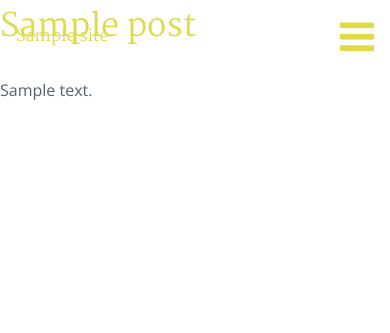
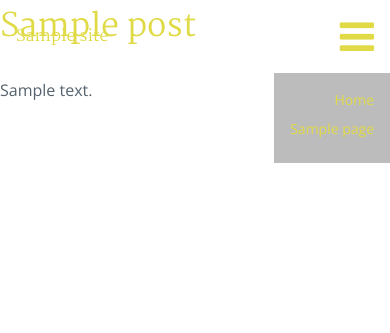
Before and after one commit to jonathanfunk/married-by-kayla, a WordPress theme: template themes/marriedbykayla/page.php in a window 390 px wide. Shown: the top 333 px of the page. Run offline with PHP 8.4 and a stand-in for WordPress, Linux system fonts and the light colour scheme; the site name, menu and one post (Sample post) are stand-ins, and other content is empty.

Commit message:
mobile nav menu styled

```diff
--- a/themes/marriedbykayla/sass/_navigation.scss
+++ b/themes/marriedbykayla/sass/_navigation.scss
@@ -35,6 +35,7 @@ a {
 		align-items: center;
 		justify-content: space-between;
 		padding: 1rem;
+		position: relative;
 	}
 	h1 {
 		font-size: 1rem;
@@ -49,11 +50,15 @@ a {
 
 .main-navigation {
 	ul {
-		display: none;
+		display: block;
+		position: absolute;
+		top: 100%;
+		right: 0;
 		list-style: none;
 		margin: 0;
 		padding-left: 0;
-
+		background-color: $color_black-overlay;
+		padding: 1rem;
 		ul {
 			box-shadow: 0 3px 3px rgba(0, 0, 0, 0.2);
 			float: left;
@@ -93,7 +98,10 @@ a {
 		}
 	}
 	li {
-		float: left;
+		font-size: 14px;
+		margin-bottom: .5rem;
+		display: block;
+		text-align: right;
 		position: relative;
 
 		&:hover > a,
@@ -103,6 +111,7 @@ a {
 	a {
 		display: block;
 		text-decoration: none;
+		color: $color_yellow;
 	}
 
 	.current_page_item > a,
--- a/themes/marriedbykayla/sass/_variables.scss
+++ b/themes/marriedbykayla/sass/_variables.scss
@@ -13,6 +13,7 @@ $color_dark-green: #5FAEA1;
 $color_green: #6CC8B9;
 $color_light-green: #7AE0D0;
 $color_ligher-green: #95F8E8;
+$color_black-overlay: rgba(10,10,10,0.27);
 
 $color__background-screen: #f1f1f1;
 $color__text-screen: #21759b;
--- a/themes/marriedbykayla/style.css
+++ b/themes/marriedbykayla/style.css
@@ -412,7 +412,8 @@ a {
         align-items: center;
     -ms-flex-pack: justify;
         justify-content: space-between;
-    padding: 1rem; }
+    padding: 1rem;
+    position: relative; }
   .site-header h1 {
     font-size: 1rem;
     margin: 0; }
@@ -421,10 +422,15 @@ a {
 
 /* Menus */
 .main-navigation ul {
-  display: none;
+  display: block;
+  position: absolute;
+  top: 100%;
+  right: 0;
   list-style: none;
   margin: 0;
-  padding-left: 0; }
+  padding-left: 0;
+  background-color: rgba(10, 10, 10, 0.27);
+  padding: 1rem; }
   .main-navigation ul ul {
     box-shadow: 0 3px 3px rgba(0, 0, 0, 0.2);
     float: left;
@@ -445,12 +451,16 @@ a {
     left: auto; }
 
 .main-navigation li {
-  float: left;
+  font-size: 14px;
+  margin-bottom: .5rem;
+  display: block;
+  text-align: right;
   position: relative; }
 
 .main-navigation a {
   display: block;
-  text-decoration: none; }
+  text-decoration: none;
+  color: #E0DA46; }
 
 /*--------------------------------------------------------------
 # Small Menu
```
Also changed, not shown: themes/marriedbykayla/build/css/style.min.css, 1 other file.
